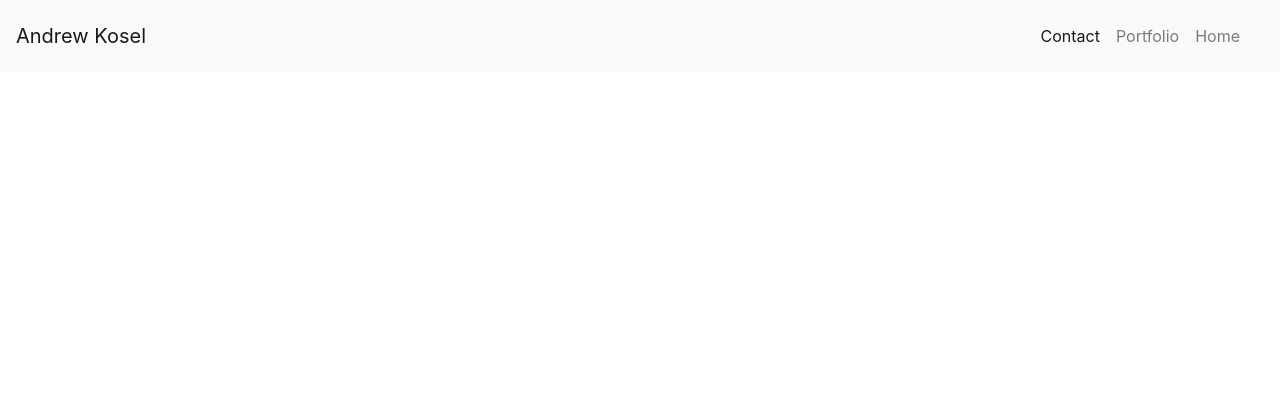
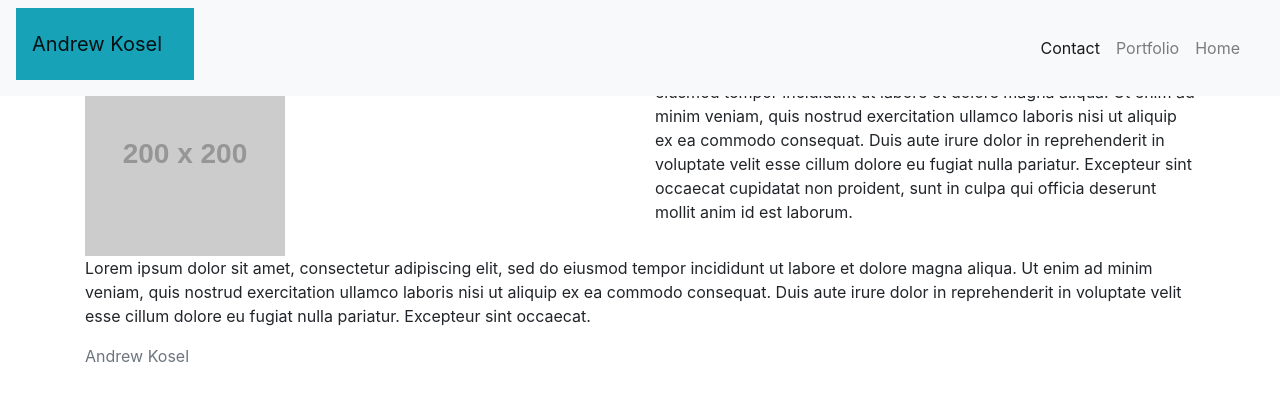
Before and after one commit to AndrewKosel/Portfolio, a plain HTML site: page index.html in a window 1280 px wide. Drawn offline with nearby package versions, Linux system fonts and the light colour scheme; placeholder pictures from the web are drawn by us.

Commit message:
added form to contact page, built out rows and col for index.html

```diff
--- a/index.html
+++ b/index.html
@@ -5,11 +5,6 @@
     <meta charset="utf-8">
     <meta name="viewport" content="width=device-width, initial-scale=1, shrink-to-fit=no">
 
-    <script src="https://code.jquery.com/jquery-3.2.1.slim.min.js" integrity="sha384-KJ3o2DKtIkvYIK3UENzmM7KCkRr/rE9/Qpg6aAZGJwFDMVNA/GpGFF93hXpG5KkN" crossorigin="anonymous"></script>
-    <script src="https://cdnjs.cloudflare.com/ajax/libs/popper.js/1.12.9/umd/popper.min.js" integrity="sha384-ApNbgh9B+Y1QKtv3Rn7W3mgPxhU9K/ScQsAP7hUibX39j7fakFPskvXusvfa0b4Q" crossorigin="anonymous"></script>
-    <script src="https://maxcdn.bootstrapcdn.com/bootstrap/4.0.0/js/bootstrap.min.js" integrity="sha384-JZR6Spejh4U02d8jOt6vLEHfe/JQGiRRSQQxSfFWpi1MquVdAyjUar5+76PVCmYl" crossorigin="anonymous"></script>
-
-    <!-- Bootstrap CSS -->
     <link rel="stylesheet" href="https://maxcdn.bootstrapcdn.com/bootstrap/4.0.0/css/bootstrap.min.css" integrity="sha384-Gn5384xqQ1aoWXA+058RXPxPg6fy4IWvTNh0E263XmFcJlSAwiGgFAW/dAiS6JXm" crossorigin="anonymous">
     <link rel="stylesheet" href="stylesheet.css">
 
@@ -17,7 +12,9 @@
   </head>
   <body>
     <nav class="navbar fixed-top navbar-light bg-light">
+      <div class="p-3 mb-2 bg-info text-white">
         <a class="navbar-brand" href="#">Andrew Kosel</a>
+      </div>
     <nav class="navbar navbar-expand-lg navbar-light bg-light">
         <button class="navbar-toggler" type="button" data-toggle="collapse" data-target="#navbarText" aria-controls="navbarText" aria-expanded="false" aria-label="Toggle navigation">
           <span class="navbar-toggler-icon"></span>
@@ -38,11 +35,37 @@
       </nav>
     </nav>
 
+  <div class="container">
+      <div class="row">
+        <div class="col-lg-12">
+          <h1>About me</h1>
+        </div>
+      </div>
+
+      <div class="row">
+        <div class="col-lg-6">
+          <img src="http://placehold.it/200x200">
+        </div>
+        <div class="col-lg-6">
+          <p>Lorem ipsum dolor sit amet, consectetur adipiscing elit, sed do eiusmod tempor incididunt ut labore et dolore magna aliqua. Ut enim ad minim veniam, quis nostrud exercitation ullamco laboris nisi ut aliquip ex ea commodo consequat. Duis aute irure dolor in reprehenderit in voluptate velit esse cillum dolore eu fugiat nulla pariatur. Excepteur sint occaecat cupidatat non proident, sunt in culpa qui officia deserunt mollit anim id est laborum.</p>
+        </div>
+      </div>
+      <div class="row">
+        <div class="col-lg-12">
+          <p>Lorem ipsum dolor sit amet, consectetur adipiscing elit, sed do eiusmod tempor incididunt ut labore et dolore magna aliqua. Ut enim ad minim veniam, quis nostrud exercitation ullamco laboris nisi ut aliquip ex ea commodo consequat. Duis aute irure dolor in reprehenderit in voluptate velit esse cillum dolore eu fugiat nulla pariatur. Excepteur sint occaecat.</p>
+        </div>
+      </div>
+  </div>
 <footer class="footer">
     <div class="container">
         <span class="text-muted">Andrew Kosel</span>
     </div>
 </footer>
+
+<script src="https://code.jquery.com/jquery-3.2.1.slim.min.js" integrity="sha384-KJ3o2DKtIkvYIK3UENzmM7KCkRr/rE9/Qpg6aAZGJwFDMVNA/GpGFF93hXpG5KkN" crossorigin="anonymous"></script>
+<script src="https://cdnjs.cloudflare.com/ajax/libs/popper.js/1.12.9/umd/popper.min.js" integrity="sha384-ApNbgh9B+Y1QKtv3Rn7W3mgPxhU9K/ScQsAP7hUibX39j7fakFPskvXusvfa0b4Q" crossorigin="anonymous"></script>
+<script src="https://maxcdn.bootstrapcdn.com/bootstrap/4.0.0/js/bootstrap.min.js" integrity="sha384-JZR6Spejh4U02d8jOt6vLEHfe/JQGiRRSQQxSfFWpi1MquVdAyjUar5+76PVCmYl" crossorigin="anonymous"></script>
+
 </body>
 
 </html>
```
Also changed, not shown: contact.html (+13 -1 lines), portfolio.html (+6 -3 lines).
